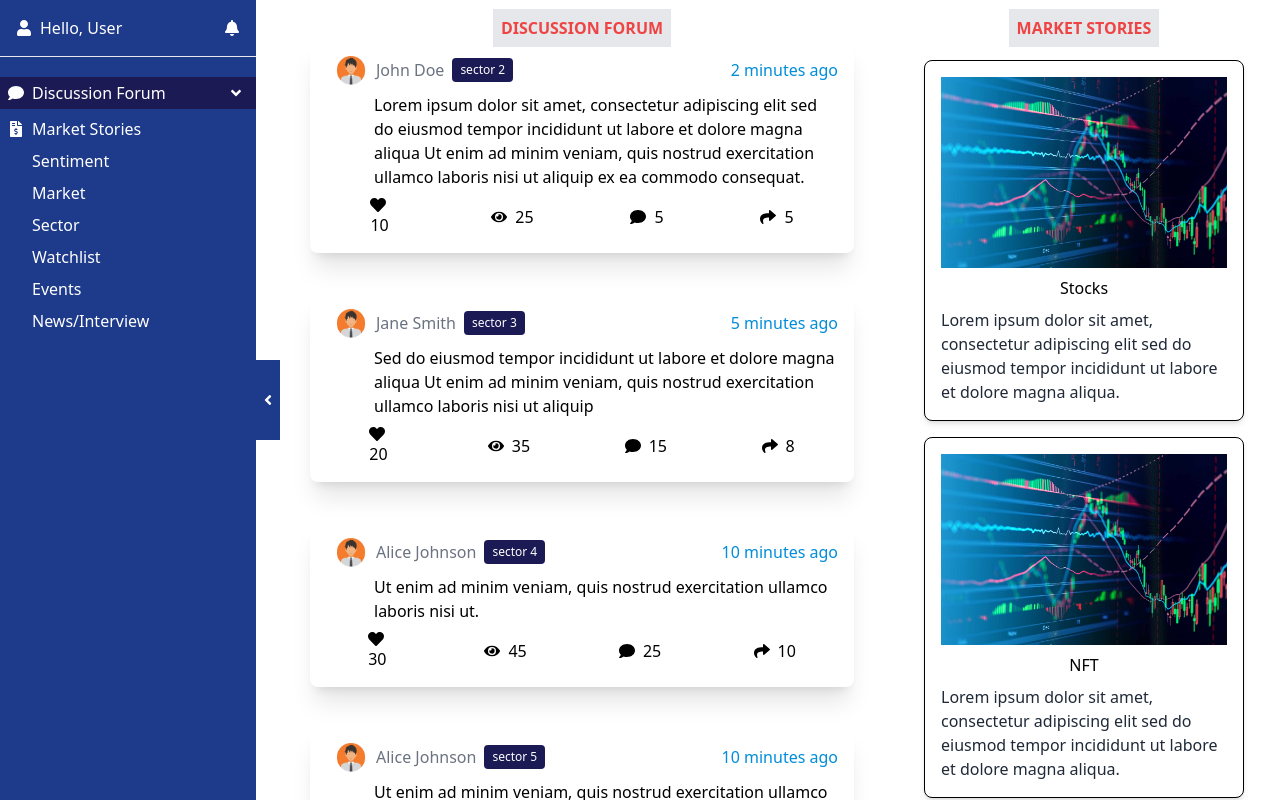
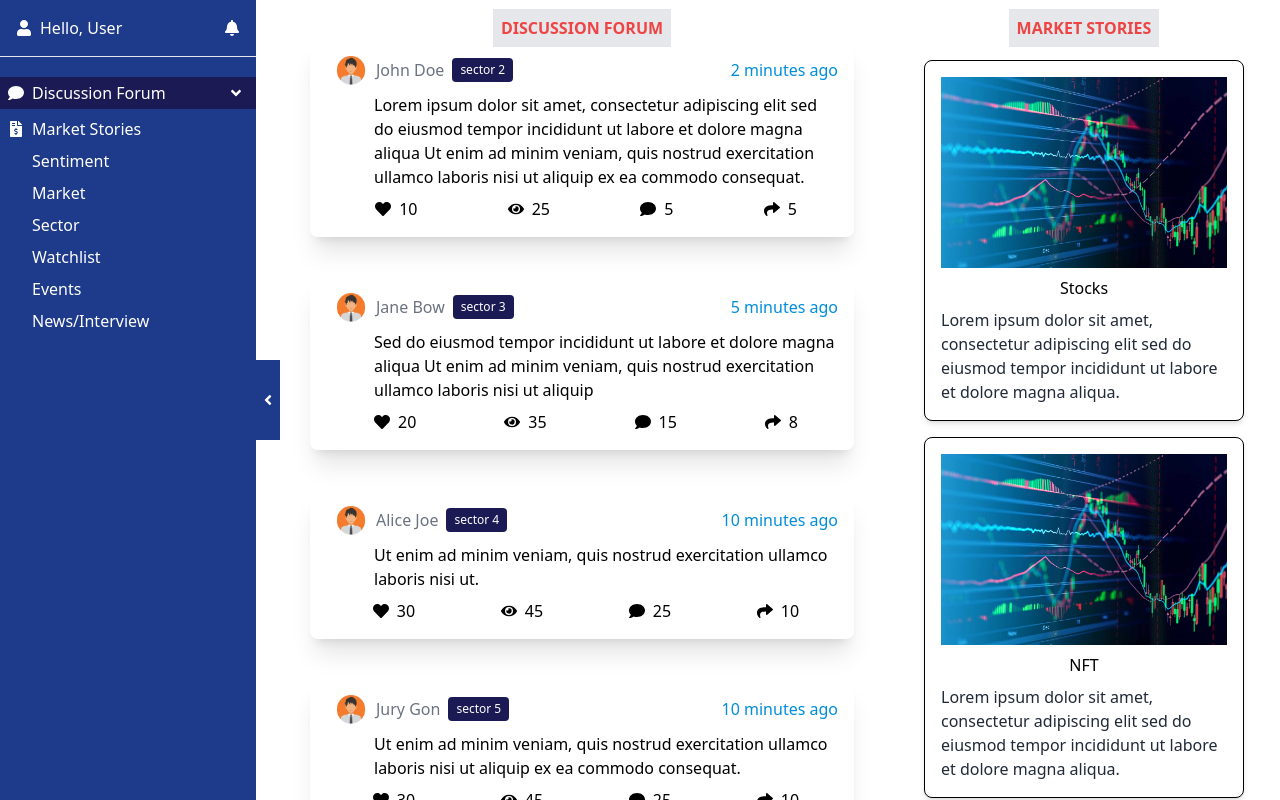
Before and after one commit to nikamaish/NextJS-Frontend, a Next.js app: page / in a window 1280 px wide. Shown: the top 800 px of the page. Built offline with nearby package versions, Linux system fonts and the light colour scheme.

Commit message:
:heavy_check_mark:all done

```diff
--- a/src/data/ForumData.js
+++ b/src/data/ForumData.js
@@ -16,7 +16,7 @@ const forumData = [
     {
       id: 2,
       user: {
-        name: 'Jane Smith',
+        name: 'Jane Bow',
         avatar: '/assets/userProfile.png',
         sector: 'sector 3'
       },
@@ -31,7 +31,7 @@ const forumData = [
     {
         id: 3,
         user: {
-            name: 'Alice Johnson',
+            name: 'Alice Joe',
             avatar: '/assets/userProfile.png',
             sector: 'sector 4'
         },
@@ -46,7 +46,7 @@ const forumData = [
         {
             id: 4,
             user: {
-                name: 'Alice Johnson',
+                name: 'Jury Gon',
                 avatar: '/assets/userProfile.png',
                 sector: 'sector 5'
             },
@@ -60,7 +60,7 @@ const forumData = [
             {
                 id: 5,
                 user: {
-                    name: 'Alice Johnson',
+                    name: 'Joey Doe ',
                     avatar: '/assets/userProfile.png',
                     sector: 'sector 6'
                 },
--- a/src/pages/_document.js
+++ b/src/pages/_document.js
@@ -8,7 +8,7 @@ class MyDocument extends Document {
       <Html>
         <Head>
           <meta name="viewport" content="width=device-width, initial-scale=1.0" />
-          {/* Add other meta tags, title, stylesheets, etc. here */}
+
         </Head>
         <body>
           <Main />
--- a/src/pages/components/Forum.js
+++ b/src/pages/components/Forum.js
@@ -28,7 +28,7 @@ const Forum = () => {
           </div>
           <p className="text-black ml-12">{post.content}</p>
           <div className="flex justify-around mt-2">
-            <div className="">
+            <div className="flex items-center ml-2">
               <FaHeart className="mr-2" />
               <span>{post.likes}</span>
             </div>
--- a/src/pages/components/Navbar.js
+++ b/src/pages/components/Navbar.js
@@ -1,4 +1,8 @@
 import React, { useState } from 'react';
+import Image from "next/image";
+import { Inter } from "next/font/google";
+const inter = Inter({ subsets: ["latin"] });
+
 
 const Navbar = ({ onSelect }) => {
   const [activeOption, setActiveOption] = useState('forum');
--- a/src/pages/components/Sidebar.js
+++ b/src/pages/components/Sidebar.js
@@ -37,7 +37,7 @@ const Sidebar = () => {
                 <FaUser className="text-white mr-2" />
                 <span className="text-white">Hello, User</span>
               </div>
-              <FaBell className="text-white cursor-pointer" />
+              <FaBell className="text-white  cursor-pointer" />
             </div>
           </div>
           <hr />
```
